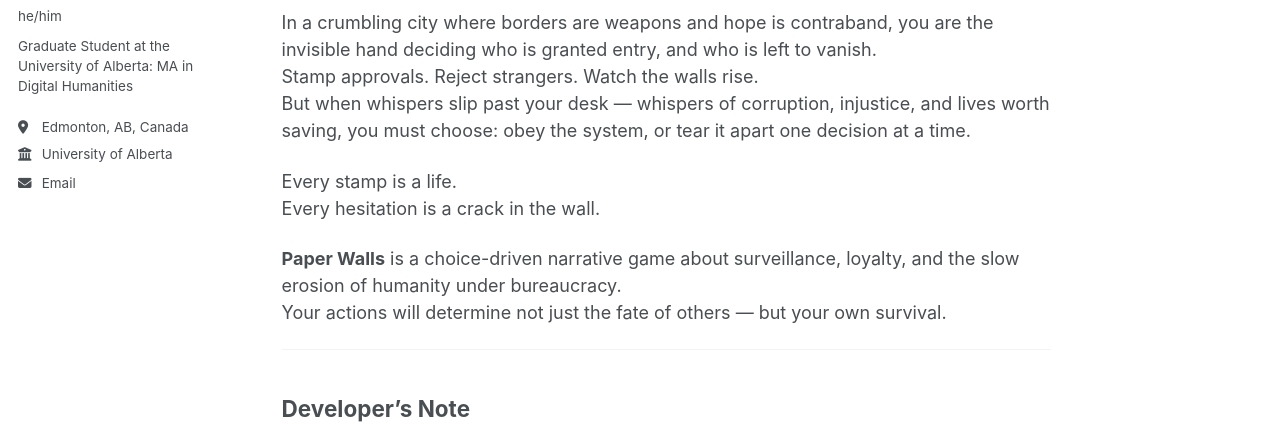
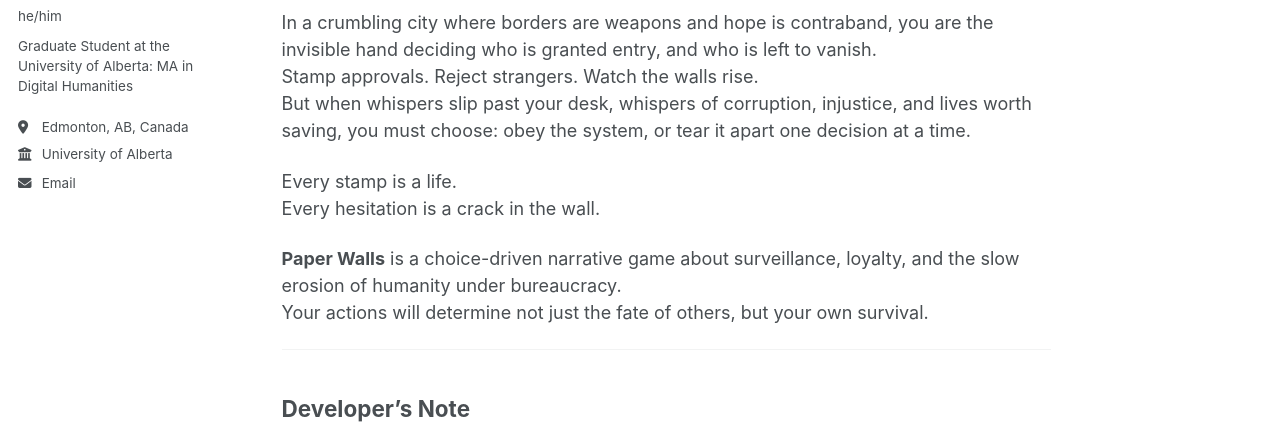
Before and after one commit to ralphiva/ralphiva, a Jekyll site: the page built from _portfolio/portfolio-1.md, in a window 1280 px wide and 900 px high. Shown: the part 310-734 px from the top of the window. Built offline with Jekyll 4.4.1, drawn with Linux system fonts in a browser that asks for light colours.

```diff
--- a/_portfolio/portfolio-1.md
+++ b/_portfolio/portfolio-1.md
@@ -8,13 +8,13 @@ collection: portfolio
 
 In a crumbling city where borders are weapons and hope is contraband, you are the invisible hand deciding who is granted entry, and who is left to vanish.
 Stamp approvals. Reject strangers. Watch the walls rise.
-But when whispers slip past your desk — whispers of corruption, injustice, and lives worth saving, you must choose: obey the system, or tear it apart one decision at a time.
+But when whispers slip past your desk, whispers of corruption, injustice, and lives worth saving, you must choose: obey the system, or tear it apart one decision at a time.
 
 Every stamp is a life.
 Every hesitation is a crack in the wall.
 
 **Paper Walls** is a choice-driven narrative game about surveillance, loyalty, and the slow erosion of humanity under bureaucracy.
-Your actions will determine not just the fate of others — but your own survival.
+Your actions will determine not just the fate of others, but your own survival.
 
 ---
 
```
